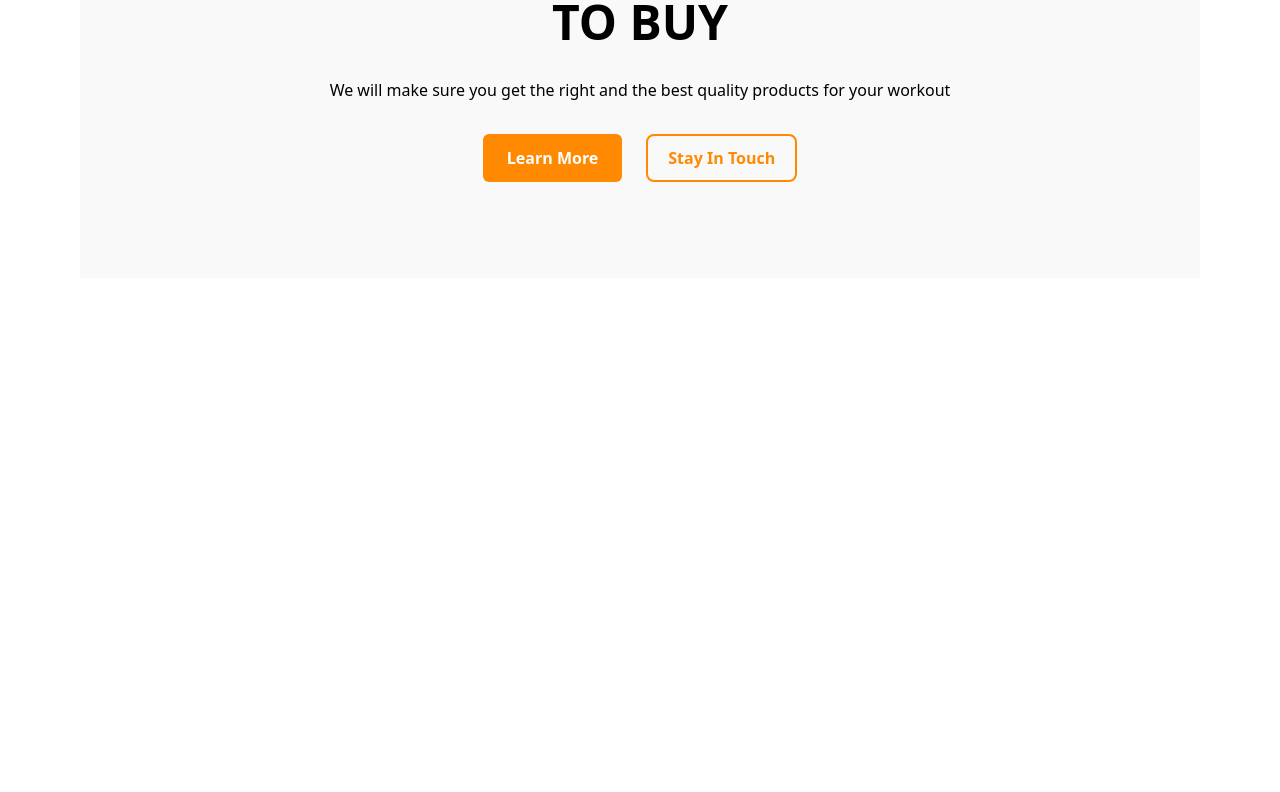
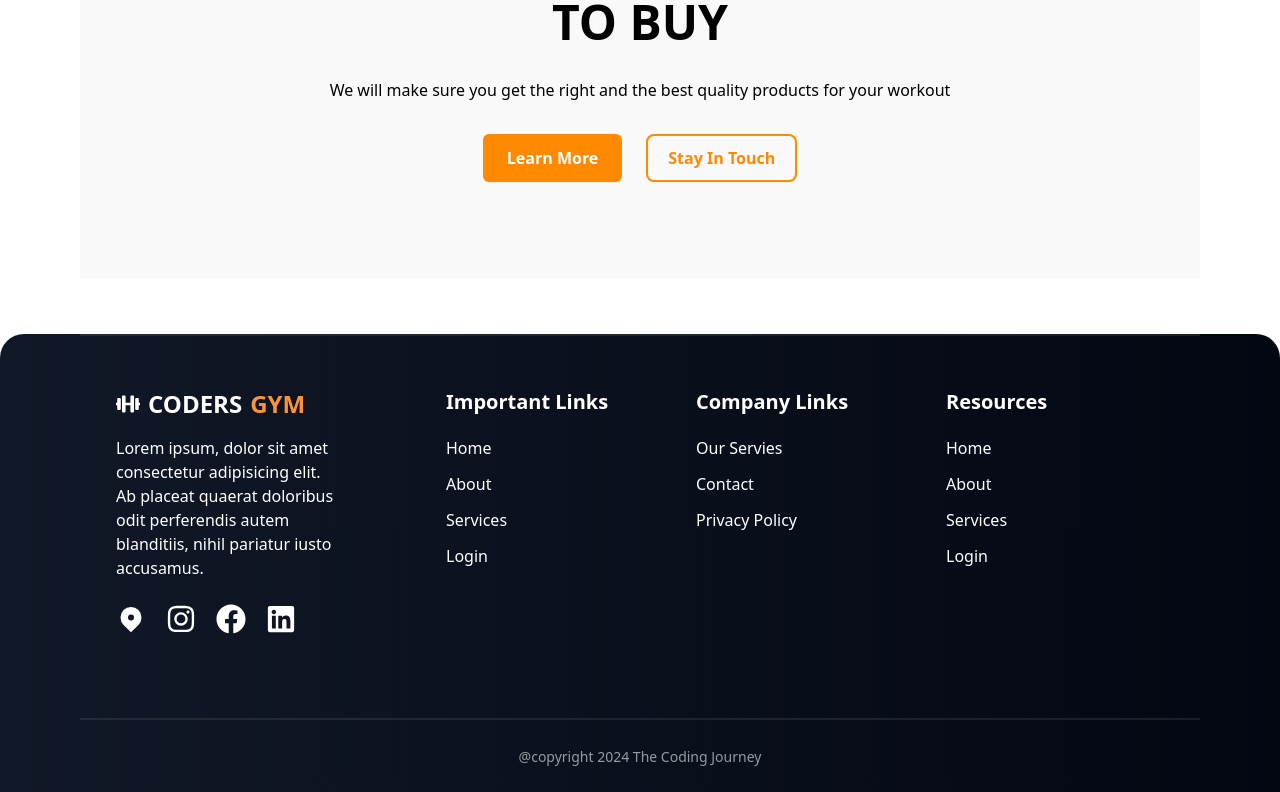
Before and after one commit to MehediMehad/Gym-Website, a React (Vite) app: page / in a window 1280 px wide. Shown: the part 4553-5345 px from the top of the page. Before the commit the page ends 4887 px from the top, so only its background shows below. Built offline with nearby package versions, Linux system fonts and the light colour scheme; a web font is replaced by a local one.

Commit message:
Footer SECTION

```diff
--- a/src/App.jsx
+++ b/src/App.jsx
@@ -9,6 +9,7 @@ import Img2 from "./assets/3.png"
 import TabComp from "./components/Tab/TabComp";
 import Testimonials from "./components/Testimonials/Testimonials";
 import Banner2 from "./components/Banner/Banner2";
+import Footer from "./components/Footer/Footer";
 
 const BannerData = {
   image:Img1,
@@ -44,6 +45,7 @@ const App = () => {
       <Banner {...Banner2Data}/>
       <Testimonials/>
       <Banner2/>
+      <Footer/>
     </div>
   );
 };
--- /dev/null
+++ b/src/components/Footer/Footer.jsx
@@ -0,0 +1,76 @@
+import { FaDumbbell, FaFacebook, FaInstagram, FaLinkedin } from "react-icons/fa";
+import { HiLocationMarker } from "react-icons/hi";
+
+const Footer = () => {
+    return (
+        <div className="bg-gradient-to-r from-gray-900 to-gray-950 rounded-t-3xl">
+            {/*  */}
+            <div className="container">
+                <div className="grid md:grid-cols-4 md:gap-4 p-5 border-t-2 border-gray-300/10 text-white">
+                    {/* BRAND INFO SECTION */}
+                    <div className="py-8 px-4 space-y-4">
+                        <div className="text-2xl flex items-center gap-2 font-bold uppercase">
+                            <FaDumbbell/>
+                            <p>Coders</p>
+                            <p className="text-secondary">Gym</p>
+                        </div>
+                        <p>Lorem ipsum, dolor sit amet consectetur adipisicing elit. Ab placeat quaerat doloribus odit perferendis autem blanditiis, nihil pariatur iusto accusamus.</p>
+                        <div className="flex items-center justify-start gap-5 !mt-6">
+                            <a href="">
+                                <HiLocationMarker className="text-3xl"/>
+                            </a>
+                            <a href="">
+                                <FaInstagram className="text-3xl"/>
+                            </a>
+                            <a href="">
+                                <FaFacebook className="text-3xl"/>
+                            </a>
+                            <a href="">
+                                <FaLinkedin className="text-3xl"/>
+                            </a>
+                        </div>
+                    </div>
+
+                    {/* FOOTER LINKS */}
+                    <div className="grid grid-cols-2 md:grid-cols-3 md:col-span-3 md:ml-14">
+                        <div className="py-8 px-4 ">
+                            <h1 className="sm:text-xl text-xl font-bold sm:text-left text-justify mb-5">Important Links</h1>
+                            <ul className="flex flex-col gap-3">
+                                <li><a href="#">Home</a></li>
+                                <li><a href="#">About</a></li>
+                                <li><a href="#">Services</a></li>
+                                <li><a href="#">Login</a></li>
+                            </ul>
+                        </div>
+                        <div className="py-8 px-4 ">
+                            <h1 className="sm:text-xl text-xl font-bold sm:text-left text-justify mb-5">Company Links</h1>
+                            <ul className="flex flex-col gap-3">
+                                <li><a href="#">Our Servies</a></li>
+                                <li><a href="#">Contact</a></li>
+                                <li><a href="#">Privacy Policy</a></li>                            </ul>
+                        </div>
+                        <div className="py-8 px-4 ">
+                            <h1 className="sm:text-xl text-xl font-bold sm:text-left text-justify mb-5">Resources</h1>
+                            <ul className="flex flex-col gap-3">
+                                <li><a href="#">Home</a></li>
+                                <li><a href="#">About</a></li>
+                                <li><a href="#">Services</a></li>
+                                <li><a href="#">Login</a></li>
+                            </ul>
+                        </div>
+                    </div>
+                </div>
+                {/* COPYRIGHT */}
+                <div className="mt-8 ">
+                    <div className="text-center py-6 border-t-2 border-y-gray-300/10">
+                        <span className="text-sm text-gray-300 opacity-70">
+                            @copyright 2024 The Coding Journey
+                        </span>
+                    </div>
+                </div>
+            </div>
+        </div>
+    );
+};
+
+export default Footer;
```
